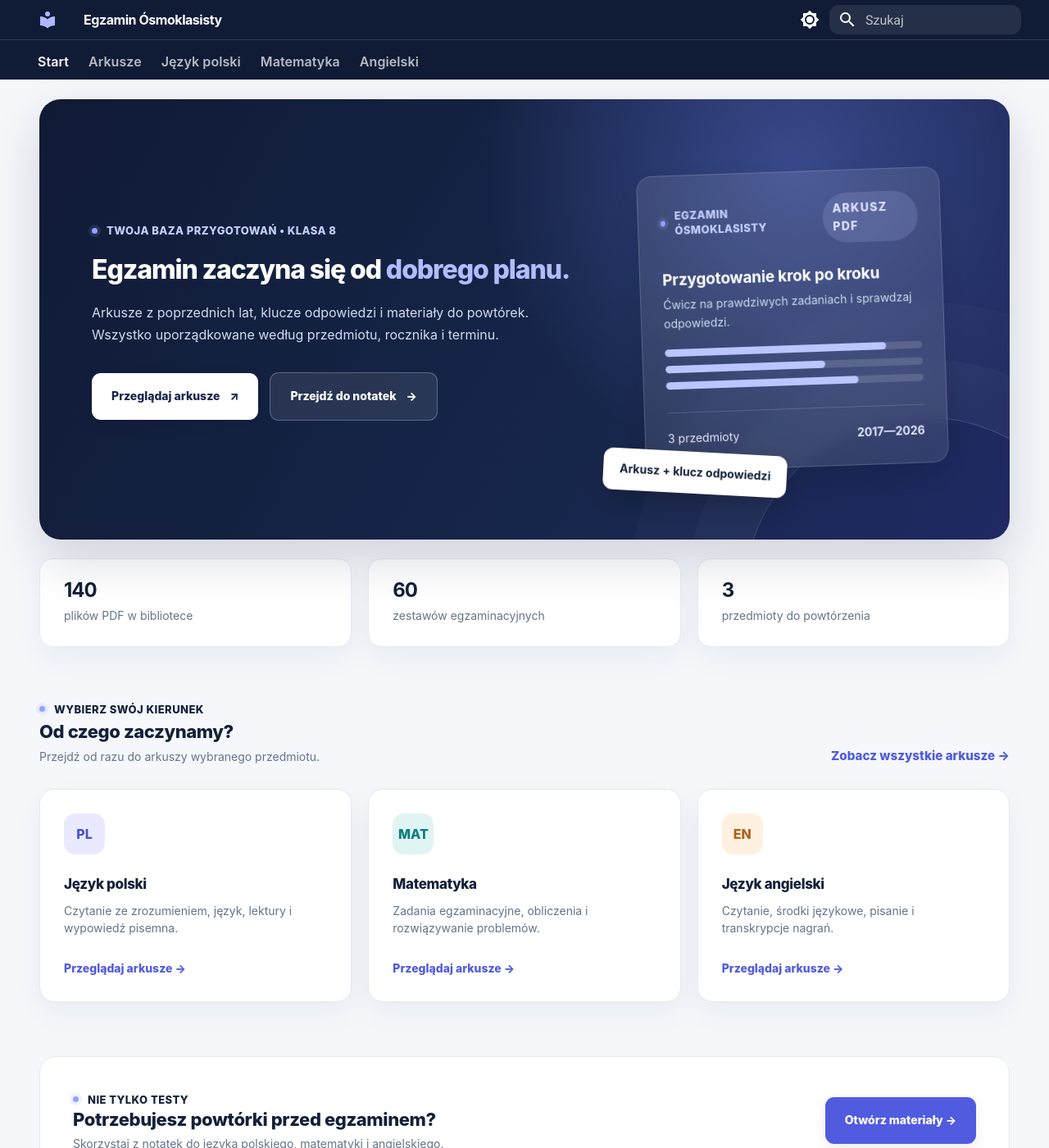
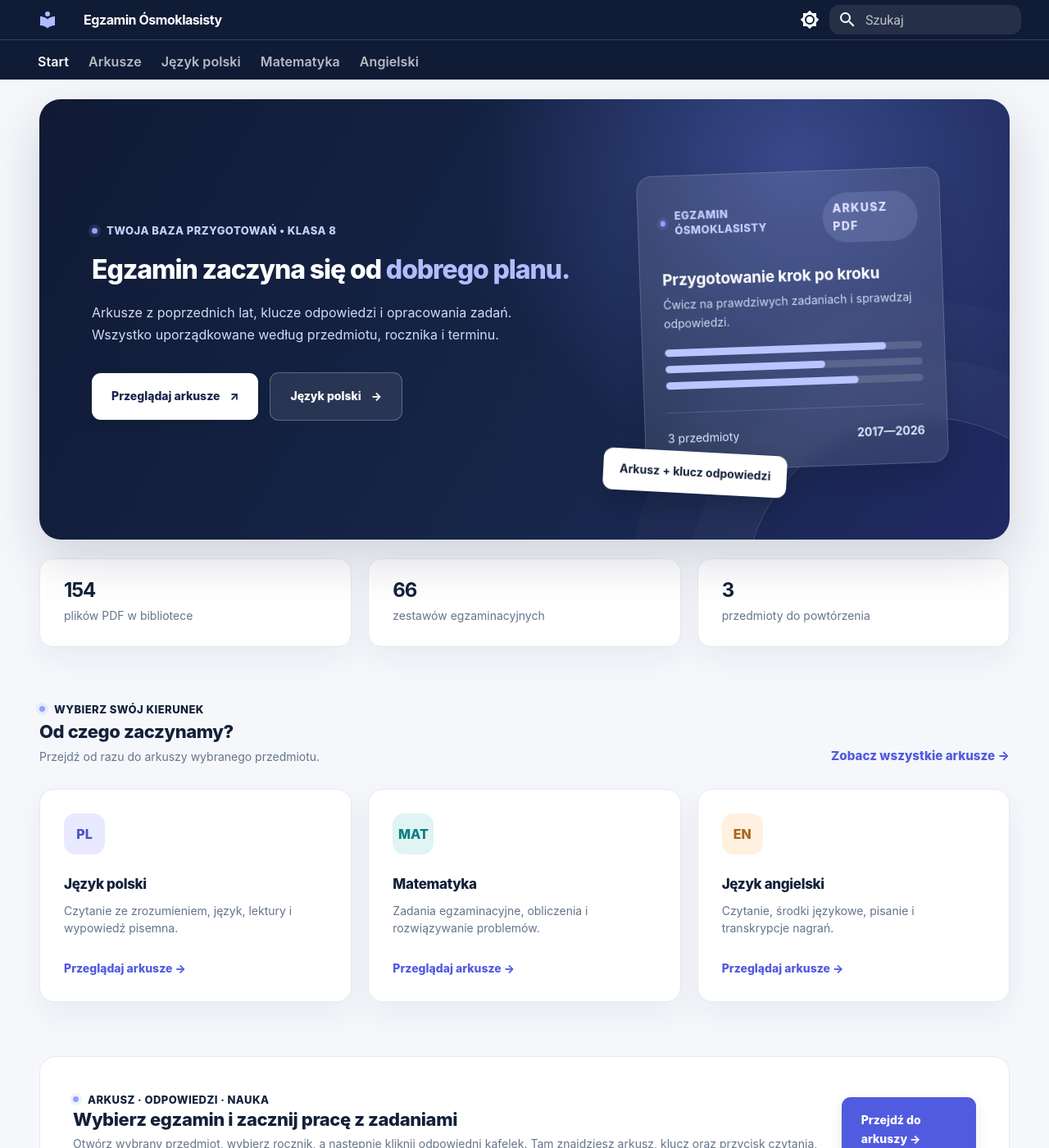
Before and after one commit to dchorazkiewicz/Egzamin_8K_JP, an MkDocs documentation site: the page built from docs/index.md, in a window 1280 px wide and 1400 px high. Shown: the whole window at 82% size. Built offline with MkDocs 1.6.1 and Material for MkDocs 9.7.7, drawn with Linux system fonts in a browser that asks for light colours; some of the changed text lies outside the part shown.

Commit message:
Remove empty notes links from homepage and direct users to exam subject cards

```diff
--- a/docs/index.md
+++ b/docs/index.md
@@ -2,10 +2,10 @@
   <div class="e8-hero-copy">
     <span class="e8-kicker">Twoja baza przygotowań • Klasa 8</span>
     <h1>Egzamin zaczyna się od <em>dobrego planu.</em></h1>
-    <p>Arkusze z poprzednich lat, klucze odpowiedzi i materiały do powtórek. Wszystko uporządkowane według przedmiotu, rocznika i terminu.</p>
+    <p>Arkusze z poprzednich lat, klucze odpowiedzi i opracowania zadań. Wszystko uporządkowane według przedmiotu, rocznika i terminu.</p>
     <div class="e8-actions">
       <a class="e8-button" href="pdfs/">Przeglądaj arkusze <span aria-hidden="true">↗</span></a>
-      <a class="e8-button e8-button--ghost" href="notatki-jezyk-polski/">Przejdź do notatek <span aria-hidden="true">→</span></a>
+      <a class="e8-button e8-button--ghost" href="pdfs/?subject=jezyk-polski">Język polski <span aria-hidden="true">→</span></a>
     </div>
   </div>
   <div class="e8-hero-visual" aria-hidden="true">
@@ -23,8 +23,8 @@
 </section>
 
 <div class="e8-stat-strip" aria-label="Zawartość biblioteki">
-  <div class="e8-stat"><strong>140</strong><span>plików PDF w bibliotece</span></div>
-  <div class="e8-stat"><strong>60</strong><span>zestawów egzaminacyjnych</span></div>
+  <div class="e8-stat"><strong>154</strong><span>plików PDF w bibliotece</span></div>
+  <div class="e8-stat"><strong>66</strong><span>zestawów egzaminacyjnych</span></div>
   <div class="e8-stat"><strong>3</strong><span>przedmioty do powtórzenia</span></div>
 </div>
 
@@ -61,9 +61,10 @@
 
 <section class="e8-note-callout">
   <div>
-    <span class="e8-kicker">Nie tylko testy</span>
-    <h2>Potrzebujesz powtórki przed egzaminem?</h2>
-    <p>Skorzystaj z notatek do języka polskiego, matematyki i angielskiego.</p>
+    <span class="e8-kicker">Arkusz · odpowiedzi · nauka</span>
+    <h2>Wybierz egzamin i zacznij pracę z zadaniami</h2>
+    <p>Otwórz wybrany przedmiot, wybierz rocznik, a następnie kliknij odpowiedni kafelek.
+    Tam znajdziesz arkusz, klucz oraz przycisk czytania, jeśli opracowanie HTML jest dostępne.</p>
   </div>
-  <a class="e8-button e8-button--color" href="notatki-jezyk-polski/">Otwórz materiały →</a>
+  <a class="e8-button e8-button--color" href="pdfs/">Przejdź do arkuszy →</a>
 </section>
```
